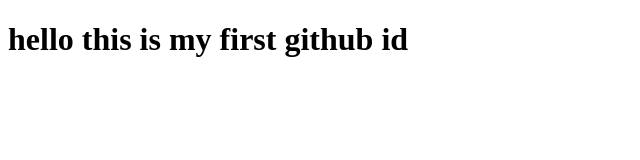
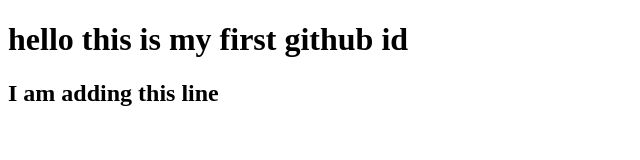
Before and after one commit to bejoy-jbt/sample01, a plain HTML site: page index.html in a window 1280 px wide. Shown: the whole page, without its empty margins (0-640 px from the left). Drawn offline with Linux system fonts and the light colour scheme.

Commit message:
feat: a new line is added

```diff
--- a/index.html
+++ b/index.html
@@ -7,5 +7,6 @@
 </head>
 <body>
     <h1>hello this is my first github id </h1>
+    <h2>I am adding this line </h2>
 </body>
 </html>
```
